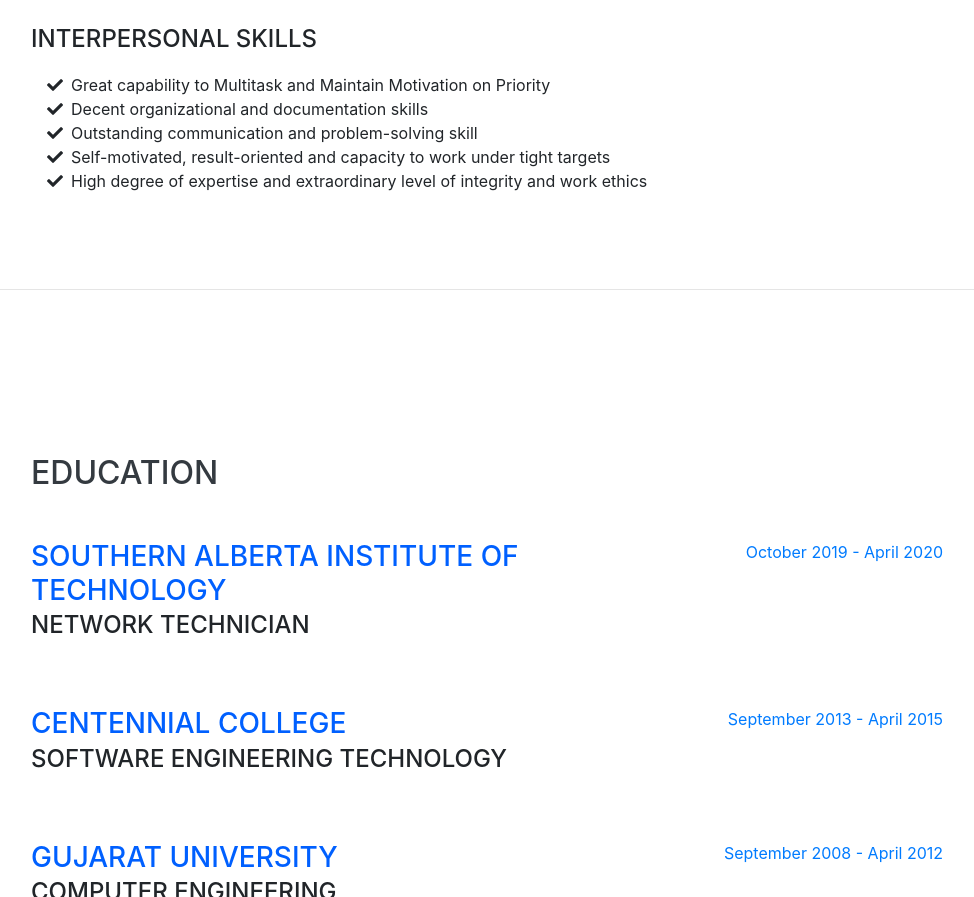
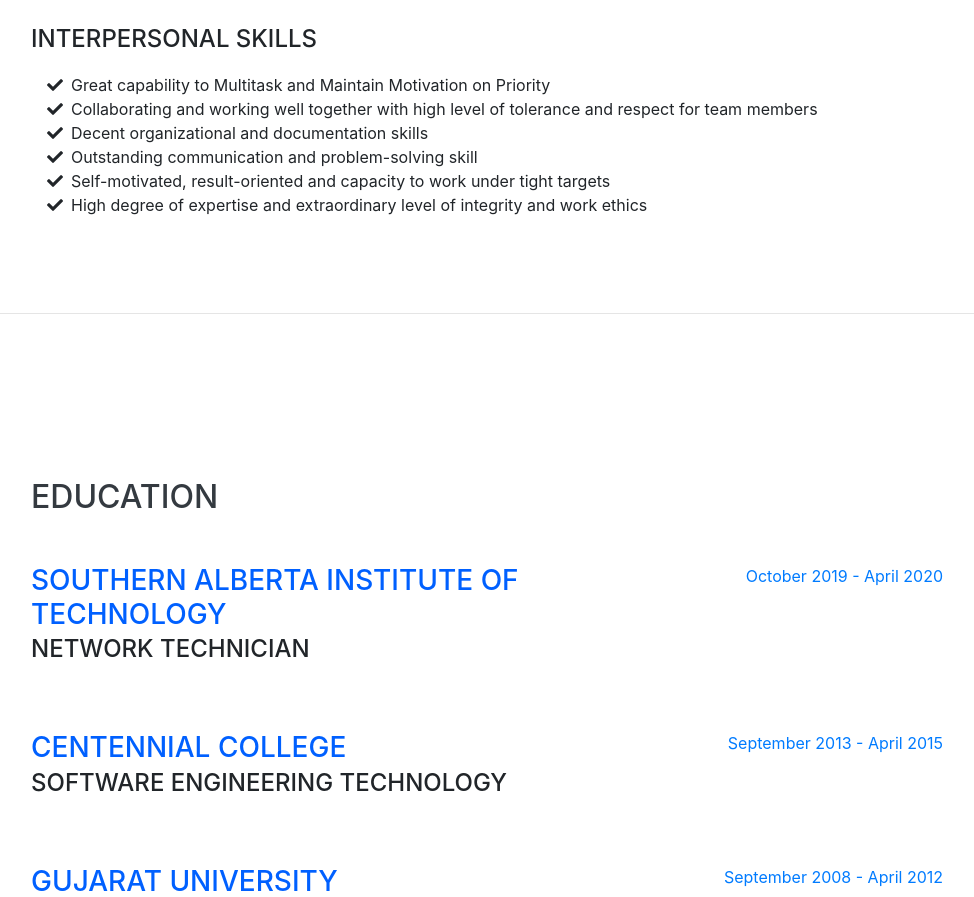
Before and after one commit to ankitpatel710/ankitpatel710.github.io, a website with bundled scripts: page index.html in a window 1280 px wide. Shown: the part 1399-2296 px from the top of the page, without its empty margins (289-1263 px from the left). Built offline with nearby package versions, Linux system fonts and the light colour scheme; a web font is replaced by a local one.

Commit message:
Update index.html

```diff
--- a/index.html
+++ b/index.html
@@ -229,6 +229,10 @@
             <li>
               <i class="fa-li fa fa-check"></i>
               Great capability to Multitask and Maintain Motivation on Priority
+            </li>
+            <li>
+              <i class="fa-li fa fa-check"></i>
+             Collaborating and working well together with high level of tolerance and respect for team members
             </li>
             <li>
               <i class="fa-li fa fa-check"></i>
```
